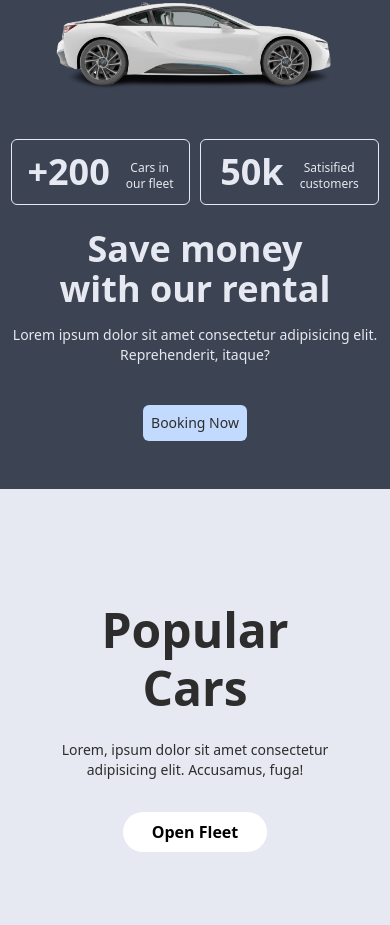
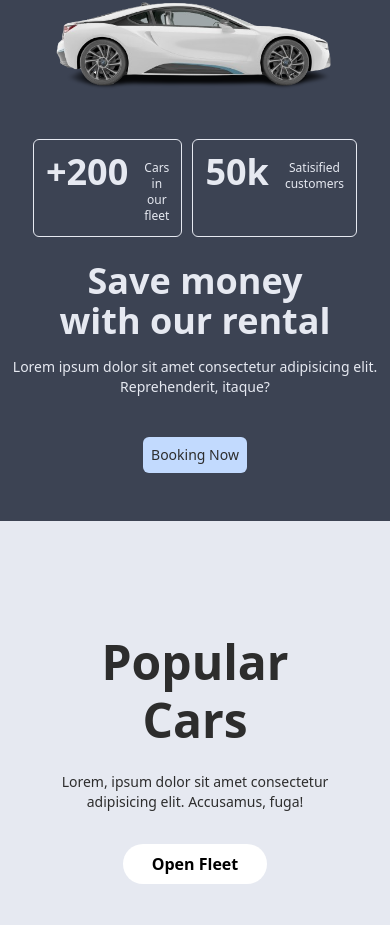
Before and after one commit to Paulhakeem/Dolph, a Nuxt app: page / in a window 390 px wide. Shown: the part 2383-3308 px from the top of the page. Built offline with nearby package versions, Linux system fonts and the light colour scheme; no server answers; the database is empty.

Commit message:
making some small changes

```diff
--- a/assets/main.css
+++ b/assets/main.css
@@ -29,7 +29,8 @@ body {
     }
    #button {
     gap: 10px;
-    max-width: 24rem;
+    max-width: 20em;
+    padding-left: 4.5em;
    }
    #button1 p {
     padding-top: 1px;
--- a/components/savemoney.vue
+++ b/components/savemoney.vue
@@ -12,7 +12,7 @@
             class="w-96"
           />
           </div>
-          <div id="button" class="flex text-center justify-center gap-4 px-2">
+          <div id="button" class="flex text-center justify-center gap-4 px-2 justify-items-center">
             <button
               class="flex justify-center gap-4 border border-1 border-light p-3 rounded-md w-52"
             >
```
